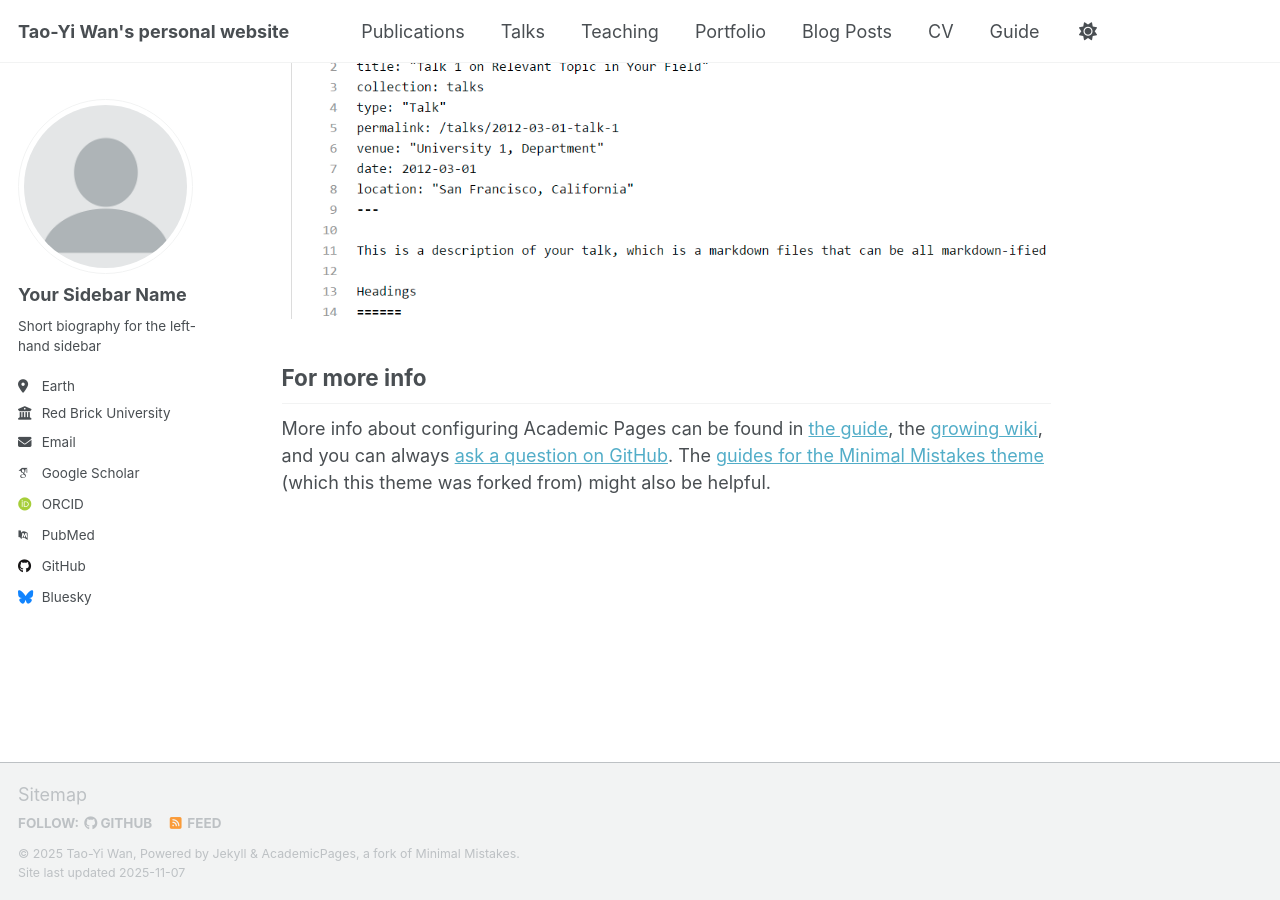
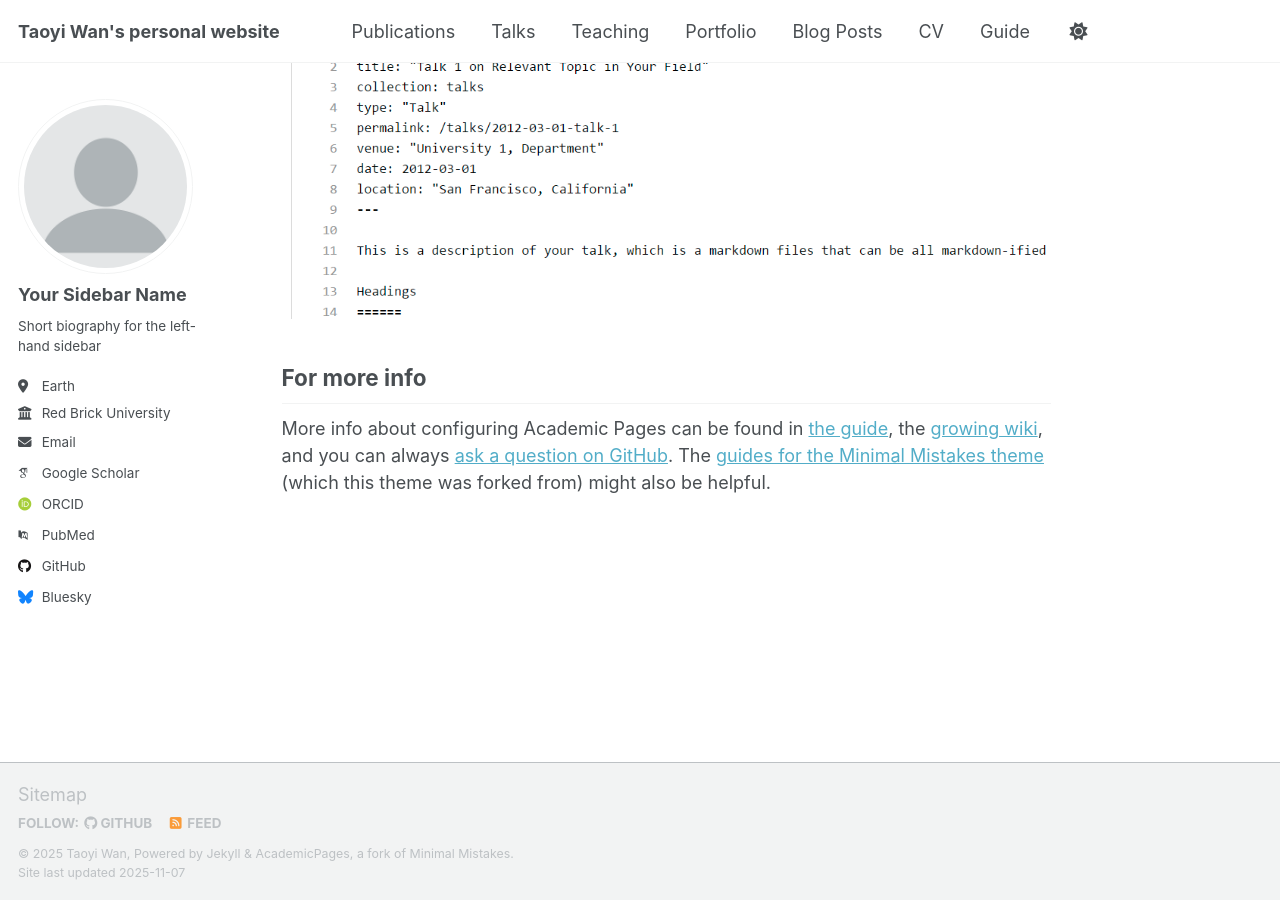
Before and after one commit to rogerwan1229/rogerwan1229.github.io, a Jekyll site: the page built from _pages/about.md, in a window 1280 px wide and 900 px high, scrolled down 2880 px. Built offline with Jekyll 4.4.1, drawn with Linux system fonts in a browser that asks for light colours; some web fonts are replaced; a script that is not in the unit is left out.

Commit message:
Update _config.yml

```diff
--- a/_config.yml
+++ b/_config.yml
@@ -9,11 +9,11 @@
 # Basic Site Settings
 locale                   : "en-US"
 site_theme               : "default" # Currently available options are "default", "air"
-title                    : "Tao-Yi Wan's personal website"
+title                    : "Taoyi Wan's personal website"
 title_separator          : "-"
-name                     : &name "Tao-Yi Wan"
-description              : &description "Your Name's academic portfolio"   # Update this with a general description of your site, this is the default if not overridden by a page
-url                      : https://academicpages.github.io # The base hostname & protocol for your site e.g. "https://[your GitHub username].github.io",
+name                     : &name "Taoyi Wan"
+description              : &description "Taoyi's academic portfolio"   # Update this with a general description of your site, this is the default if not overridden by a page
+url                      : https://rogerwan1229.github.io # The base hostname & protocol for your site e.g. "https://[your GitHub username].github.io",
                                                            # or if you already have some other page hosted on Github then use "https://[your GitHub username].github.io/[Your Repo Name]"
 baseurl                  : "" # the subpath of your site, e.g. "/blog"
 repository               : "academicpages/academicpages.github.io"
```
